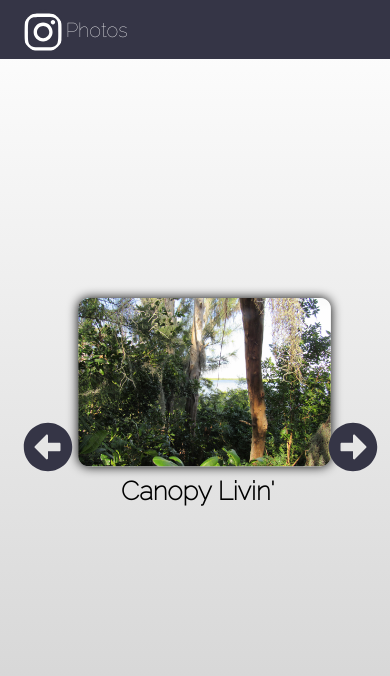
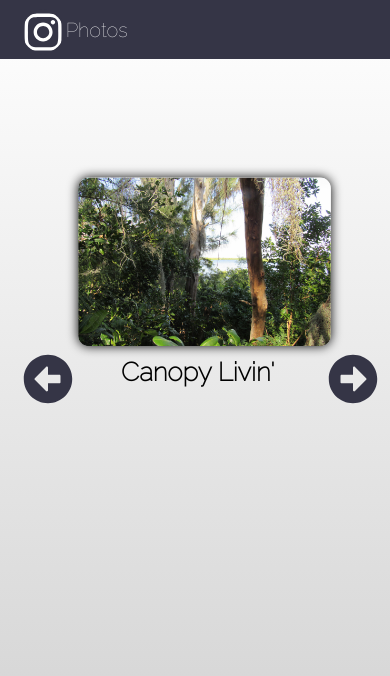
Before and after one commit to lachlanhtsharp/Florida-Photos, a React (Create React App) app: page /January2021 in a window 390 px wide. Shown: the top 676 px of the page. Built offline with nearby package versions, Linux system fonts and the light colour scheme.

Commit message:
Refits the iamge for mobile

```diff
--- a/src/App.css
+++ b/src/App.css
@@ -248,16 +248,29 @@ a:hover {
 }
 
 @media screen and (max-width: 768px) {
+  .App {
+  overflow: hidden;
+  }
+
+  .Carousel {
+    display: flex;
+    flex-direction: column;
+    align-items: flex-start;
+    /* border: 1px solid blue; */
+  }
+
   .Carousel-Image {
     height: 40vw;
-    margin-top: 25vh;
+    margin-top: 10vh;
   }
 
   .Right-Arrow {
+    top: 42%;
     right: 3vw;
   }
 
   .Left-Arrow {
+    top: 42%;
     left: 6vw;
   }
 
--- a/src/components/Slideshow/DecemberCarousel.js
+++ b/src/components/Slideshow/DecemberCarousel.js
@@ -5,9 +5,7 @@ import { FaArrowAltCircleRight } from 'react-icons/fa';
 
 const DecemberCarousel = () => {
     const [current, setCurrent] = useState(0);
-    useEffect(() => {
-        console.log(length);
-    }, [])
+
 
     const data = DecCarouselData;
     const length = data.length;
```
